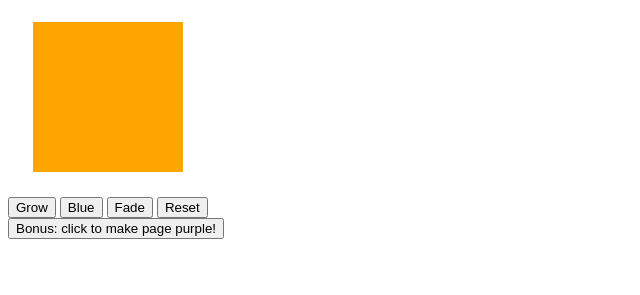
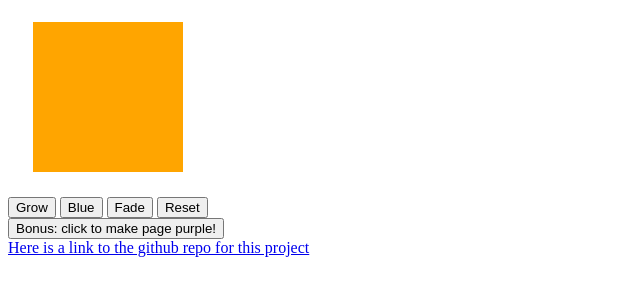
Before and after one commit to mikeyrod22/Module-6-JS-Activity, a plain HTML site: page index.html in a window 1280 px wide. Shown: the part 61-356 px from the top of the page, without its empty margins (0-640 px from the left). Drawn offline with Linux system fonts and the light colour scheme.

Commit message:
added link to github repo

```diff
--- a/index.html
+++ b/index.html
@@ -12,7 +12,8 @@
     <button onclick="blueFunction()">Blue</button>
     <button onclick="fadeFunction()">Fade</button>
     <button onclick="resetFunction()">Reset</button><br>
-    <button onclick="purpleFunction()">Bonus: click to make page purple!</button>
+    <button onclick="purpleFunction()">Bonus: click to make page purple!</button> <br>
+    <a href="https://github.com/mikeyrod22/Module-6-JS-Activity">Here is a link to the github repo for this project</a>
 
 </body>
 <script type="text/JavaScript" src="javascript.js"></script>
```
